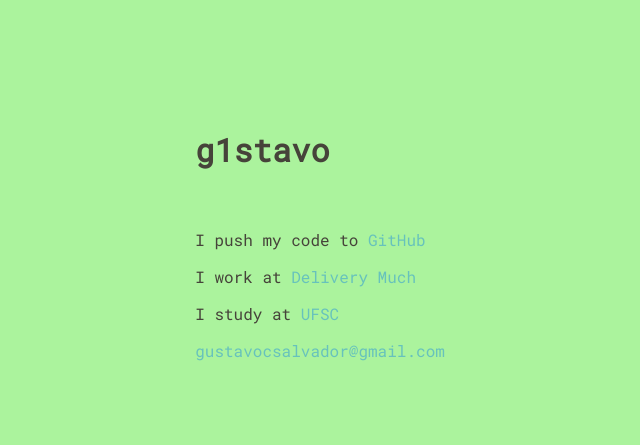
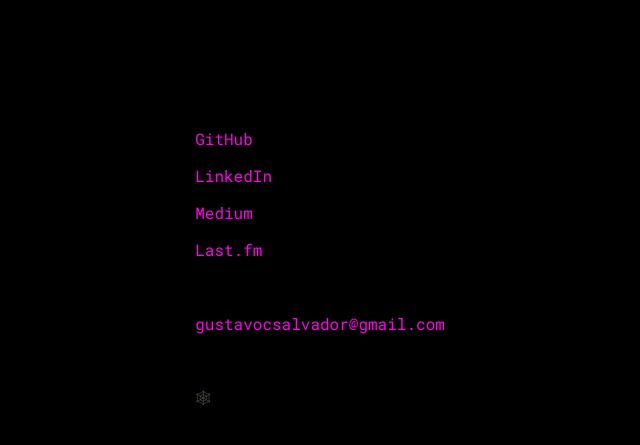
Before and after one commit to g1stavo/g1stavo.github.io, a Jekyll site: the page built from index.html, in a window 1280 px wide. Shown: the top 445 px of the page, without its empty margins (472-1112 px from the left). Built offline with Jekyll 4.4.1, drawn with Linux system fonts in a browser that asks for light colours; nearby versions of some CDN libraries.

Commit message:
Update design (#7)
* chore: update license

* chore: update Gemfile.lock

* chore: update favicon

* chore: update readme

* chore: update CSS

* chore: update config

* feat: update content

* revert: config removal

```diff
--- a/_includes/analytics.html
+++ /dev/null
@@ -1,2 +0,0 @@
-<!-- Here you can add your Google Analytics Tracking code. If you do so, do not
-forget to set the include_analytics attribute to true on the _config.yml file -->
--- a/_includes/content.html
+++ b/_includes/content.html
@@ -1,18 +1,8 @@
-<h1>g1stavo</h1>
+<p></p><a href=https://github.com/g1stavo>GitHub</a></p>
+<p><a href=https://www.linkedin.com/in/gustavocsalvador>LinkedIn</a></p>
+<p><a href=https://medium.com/@g1stavo>Medium</a></p>
+<p><a href=https://www.last.fm/user/g666stavo>Last.fm</a></p>
 <br>
-
-<p>
-  I push my code to <a href="https://github.com/g1stavo">GitHub</a>
-</p>
-
-<p>
-	I work at <a href="https://www.deliverymuch.com.br">Delivery Much</a>
-</p>
-
-<p>
-	I study at <a href="https://ufsc.br/">UFSC</a>
-</p>
-
-<p>
-	 <a href="mailto:gustavocsalvador@gmail.com">gustavocsalvador@gmail.com</a>
-</p>
+<p><a href=mailto:gustavocsalvador@gmail.com>gustavocsalvador@gmail.com</a></p>
+<br>
+<p>🕸</p>
--- a/_includes/head.html
+++ b/_includes/head.html
@@ -15,29 +15,4 @@
 
   <meta name="author" content="{{ site.compass.author }}">
   <meta name="description" content="{{ site.compass.tagline }}"/>
-
-  <!-- Open Graph tags -->
-  <meta property="og:type" content="website"/>
-  <meta property="og:title" content="{{ site.compass.tagline }}"/>
-  <meta property="og:url" content="{{ site.url }}{{ site.baseurl }}{{ page.url }}"/>
-  <meta property="og:image" content="{{ site.url }}{{ site.baseurl }}{{ site.compass.logo }}"/>
-  <meta property="og:description" content="{{ site.compass.description }}"/>
-  <meta property="og:site_name" content="{{ site.compass.tagline }}">
-
-  <!-- Twitter Card tags -->
-  <meta name="twitter:card" content="summary">
-  <meta name="twitter:title" content="{{ site.compass.tagline }}">
-  {% if site.twitter.site %}
-  <meta name="twitter:site" content="{{ site.twitter.site }}">
-  {% endif %}
-  {% if site.twitter.creator %}
-  <meta name="twitter:creator" content="{{ site.twitter.creator }}">
-  {% endif %}
-  <meta name="twitter:url" content="{{ site.url }}{{ site.baseurl }}{{ page.url }}">
-  <meta name="twitter:description" content="{{ site.compass.description }}">
-  <meta name="twitter:image:src" content="{{ site.url }}{{ site.baseurl }}{{ site.compass.logo }}">
-
-  {% if site.compass.include_analytics %}
-  {% include analytics.html %}
-  {% endif %}
 </head>
--- a/assets/main.scss
+++ b/assets/main.scss
@@ -2,8 +2,8 @@
 ---
 
 $text-color: #46433A;
-$anchor-text-color: rgb(103, 194, 188);
-$background-color: rgb(171, 243, 157);
+$anchor-text-color: #ff00e9;
+$background-color: #000000;
 
 body {
 	font-family: 'Roboto Mono', sans-serif;
```
Also changed, not shown: other parts of _includes/head.html (+1 -1 lines), _config.yml (+0 -14 lines), Gemfile.lock, README.md, 3 other files.
